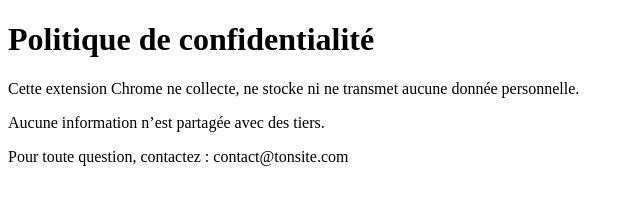
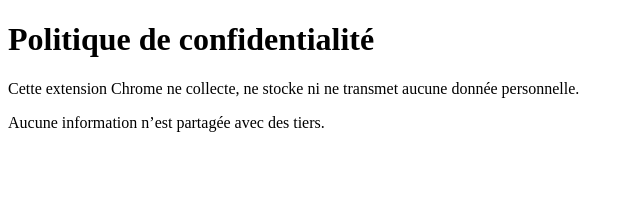
Before and after one commit to nikoazax2/privacy, a plain HTML site: page index.html in a window 1280 px wide. Shown: the whole page, without its empty margins (0-640 px from the left). Drawn offline with Linux system fonts and the light colour scheme.

Commit message:
Update index.html

```diff
--- a/index.html
+++ b/index.html
@@ -8,6 +8,5 @@
   <h1>Politique de confidentialité</h1>
   <p>Cette extension Chrome ne collecte, ne stocke ni ne transmet aucune donnée personnelle.</p>
   <p>Aucune information n’est partagée avec des tiers.</p>
-  <p>Pour toute question, contactez : contact@tonsite.com</p>
 </body>
 </html>
```
